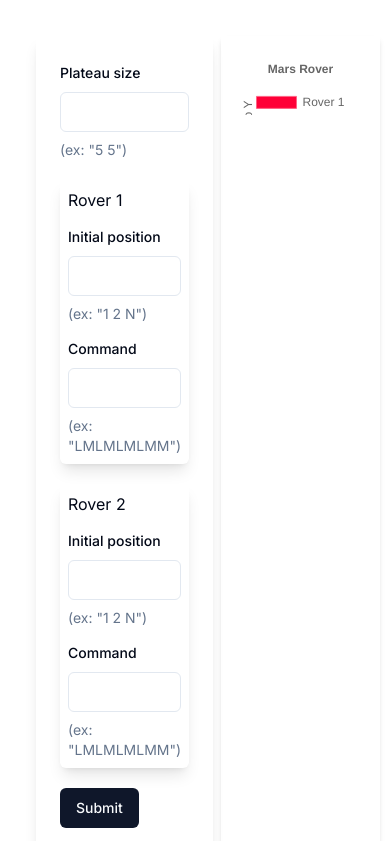
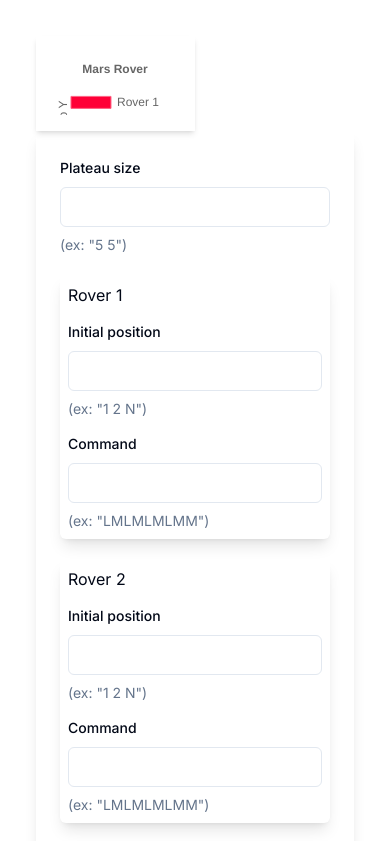
Before and after one commit to yraffic02/Mars-Rover-Test, a Next.js app: page / in a window 390 px wide. Shown: the top 841 px of the page. Built offline with nearby package versions, Linux system fonts and the light colour scheme.

Commit message:
chore: responsividade

```diff
--- a/src/app/page.tsx
+++ b/src/app/page.tsx
@@ -6,9 +6,9 @@ import { LogsTable } from "@/components/Tables/LogsTable/LogsTable";
 export default function Home() {
   return (
     <main className="h-screen flex flex-col gap-2  p-9">
-      <div className="w-full flex gap-2">
+      <div className="w-full gap-2 md:flex">
+        <CartesianPlane />
         <FormRoverCommand />
-        <CartesianPlane />
       </div>
       <LogsTable />
     </main>
```
